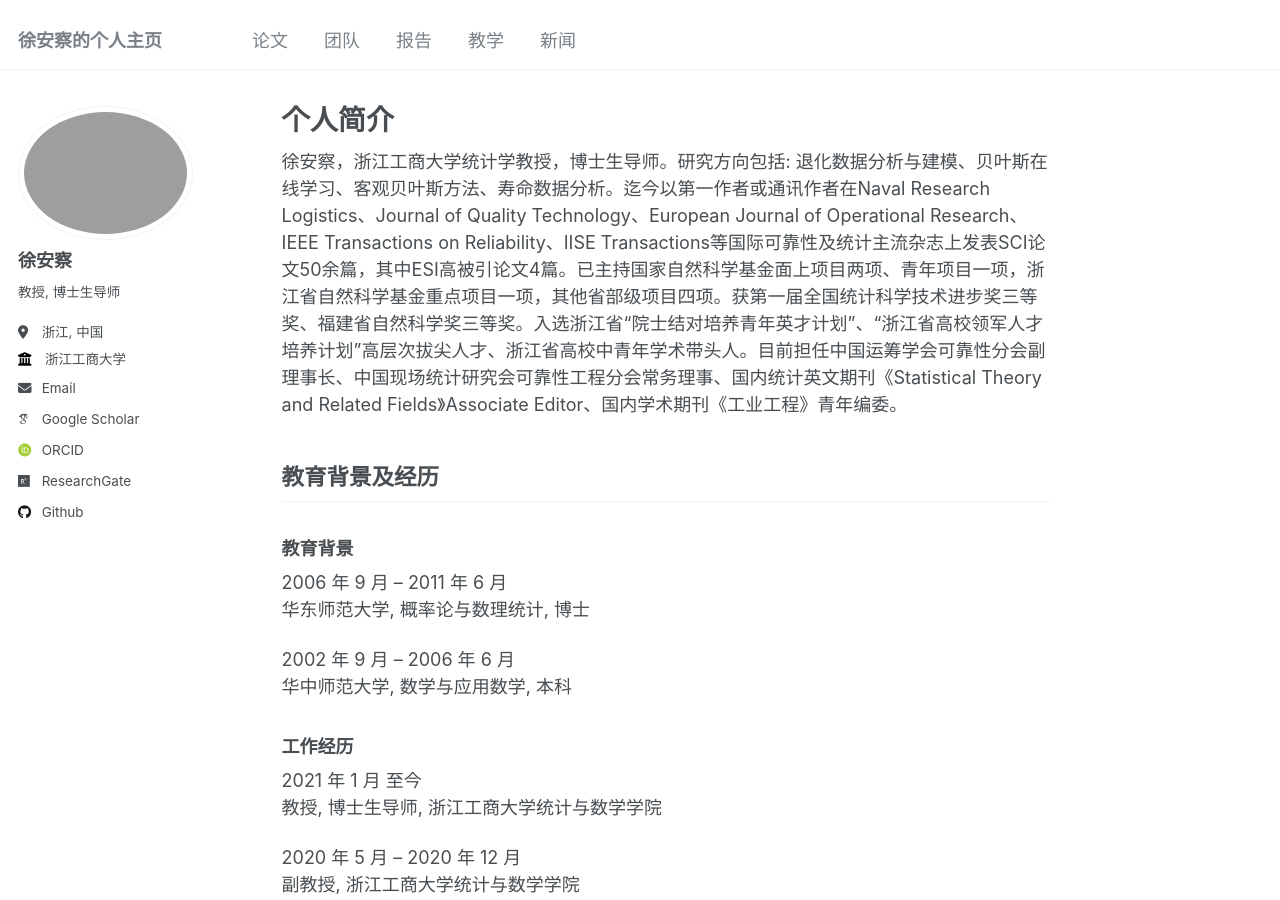
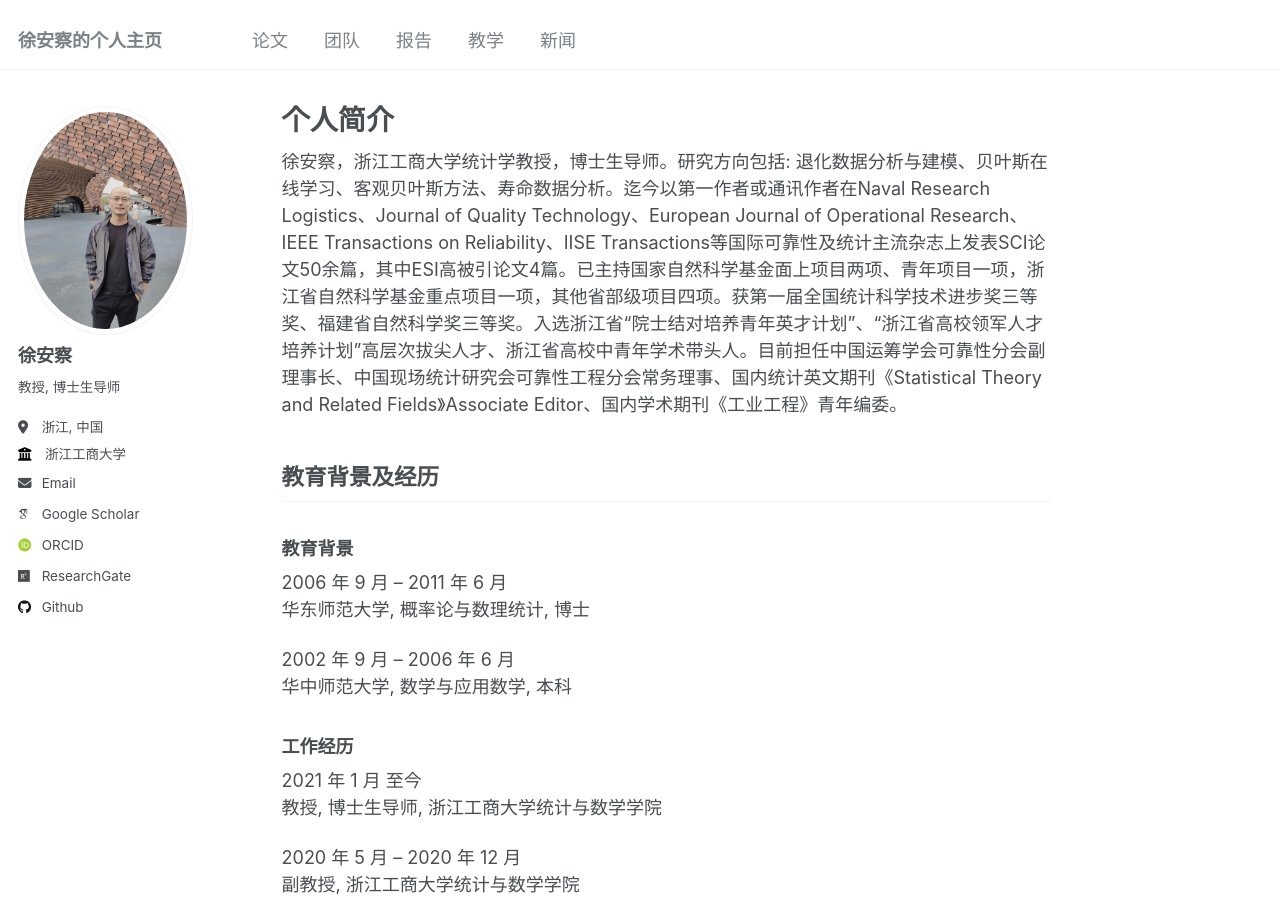
Before and after one commit to XU-ANCHA/XU-ANCHA.github.io, a Jekyll site: the page built from _pages/about.md, in a window 1280 px wide and 900 px high. Built offline with Jekyll 4.4.1, drawn with Linux system fonts in a browser that asks for light colours; some web fonts are replaced; a script that is not in the unit is left out.

Commit message:
Update _config.yml

```diff
--- a/_config.yml
+++ b/_config.yml
@@ -21,7 +21,7 @@ repository               : "XU-ANCHA/XU-ANCHA.github.io"
 #               Additional customization can be done by editing /_includes/author-profile.html
 author:
   # Biographic information
-  avatar           : "erhai.jpg"
+  avatar           : "yixing.jpg"
   name             : "徐安察"
   pronouns         : # example: "he/his"
   bio              : "教授, 博士生导师"
```
